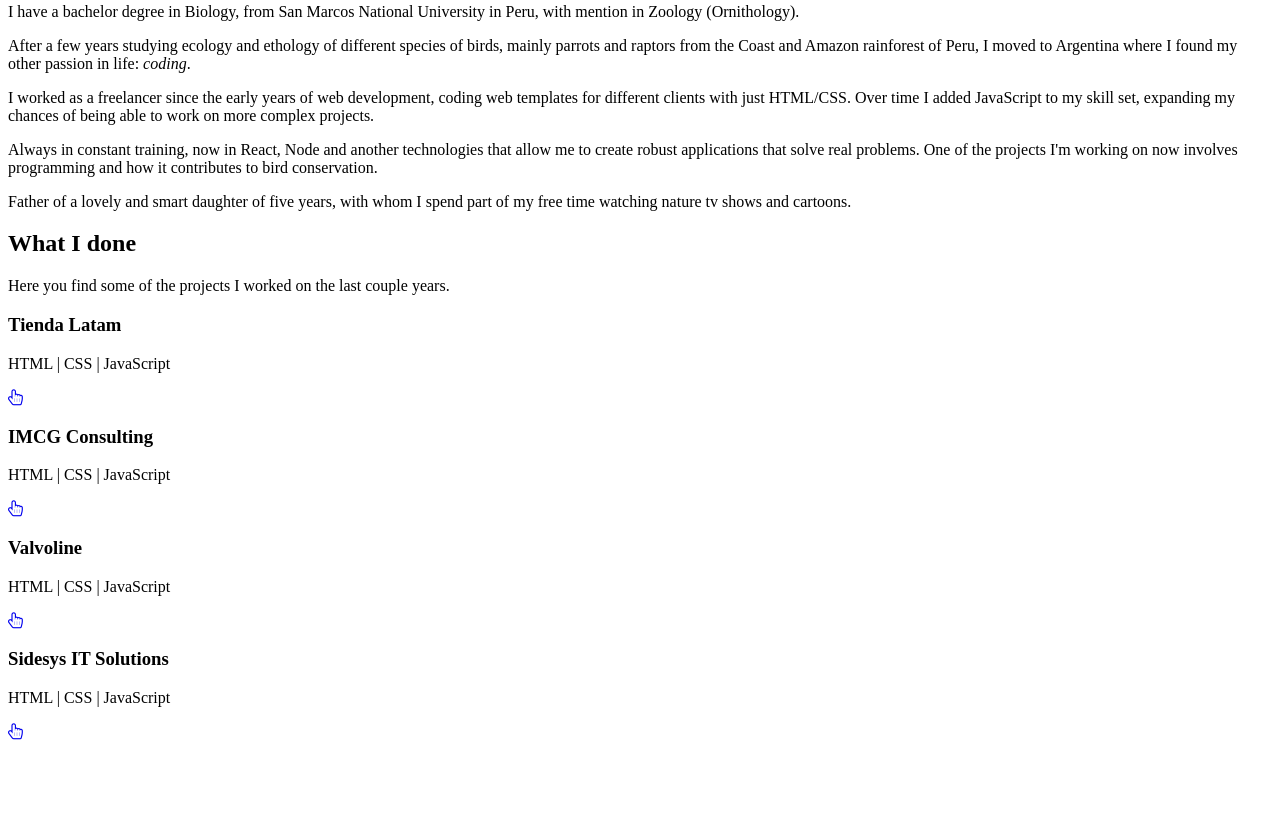
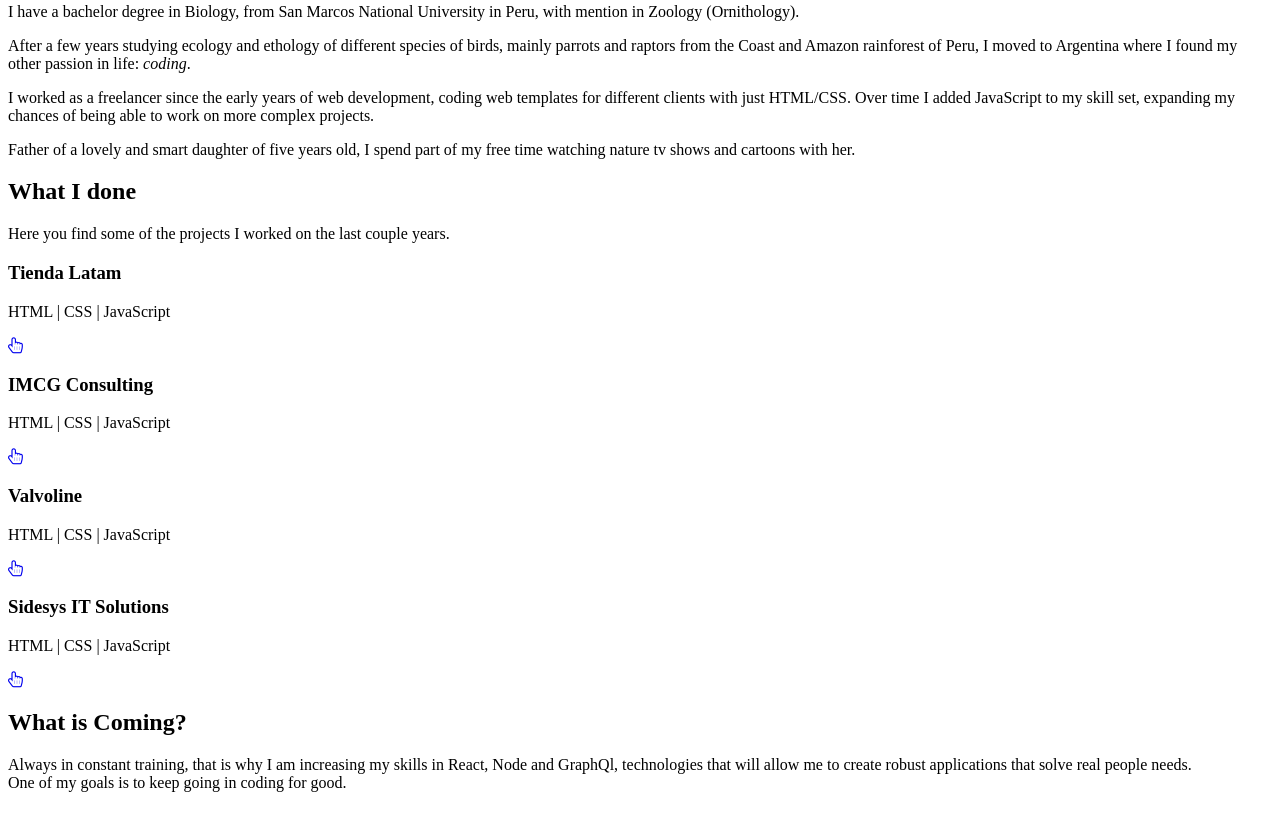
Before and after one commit to gianverab/gianveraPortfolio, a website: page app/index.html in a window 1280 px wide. Shown: the part 287-1118 px from the top of the page. Drawn offline with nearby package versions, Linux system fonts and the light colour scheme; files that its build step writes are made by us from their sources.

Commit message:
layout content

```diff
--- a/app/css/partials/_hero.css
+++ b/app/css/partials/_hero.css
@@ -1,6 +1,7 @@
 .large-hero {
-  background-color: #dfdce3;
-  min-height: 70vh;
+  background: url(../img/hero_bg.jpg) no-repeat;
+  background-size: cover;
+  height: 100vh;
   display: flex;
   align-items: center;
   &__title {
@@ -9,6 +10,5 @@
   &__subtitle {
     font-family: 'Slabo 27px', serif;
     font-size: 2.7em;
-    margin: 0.225em 0;
   }
 }
--- a/app/index.html
+++ b/app/index.html
@@ -53,9 +53,8 @@
         I moved to Argentina where I found my other passion in life: <em>coding</em>.</p>
       <p>I worked as a freelancer since the early years of web development, coding web templates for different clients with just HTML/CSS.
       Over time I added JavaScript to my skill set, expanding my chances of being able to work on more complex projects.</p>
-      <p>Always in constant training, now in React, Node and another technologies that allow me to create robust applications that solve real problems.
-      One of the projects I'm working on now involves programming and how it contributes to bird conservation.</p>
-      <p>Father of a lovely and smart daughter of five years, with whom I spend part of my free time watching nature tv shows and cartoons.</p>
+      <p>Father of a lovely and smart daughter of five years old,
+        I spend part of my free time watching nature tv shows and cartoons with her.</p>
     </div>
   </section>
 
@@ -104,7 +103,14 @@
     </div>
   </section>
 
-
+  <section id="next">
+    <div class="wrapper">
+      <h2>What is Coming?</h2>
+      <p>Always in constant training, that is why I am increasing my skills in React, Node and GraphQl,
+        technologies that will allow me to create robust applications that solve real people needs.<br>
+        One of my goals is to keep going in coding for good.</p>
+    </div>
+  </section>
   <footer class="footer">
     <div class="wrapperWide">
       <div class="footer__top">
```
Also changed, not shown: app/img/hero_bg.jpg (added).
